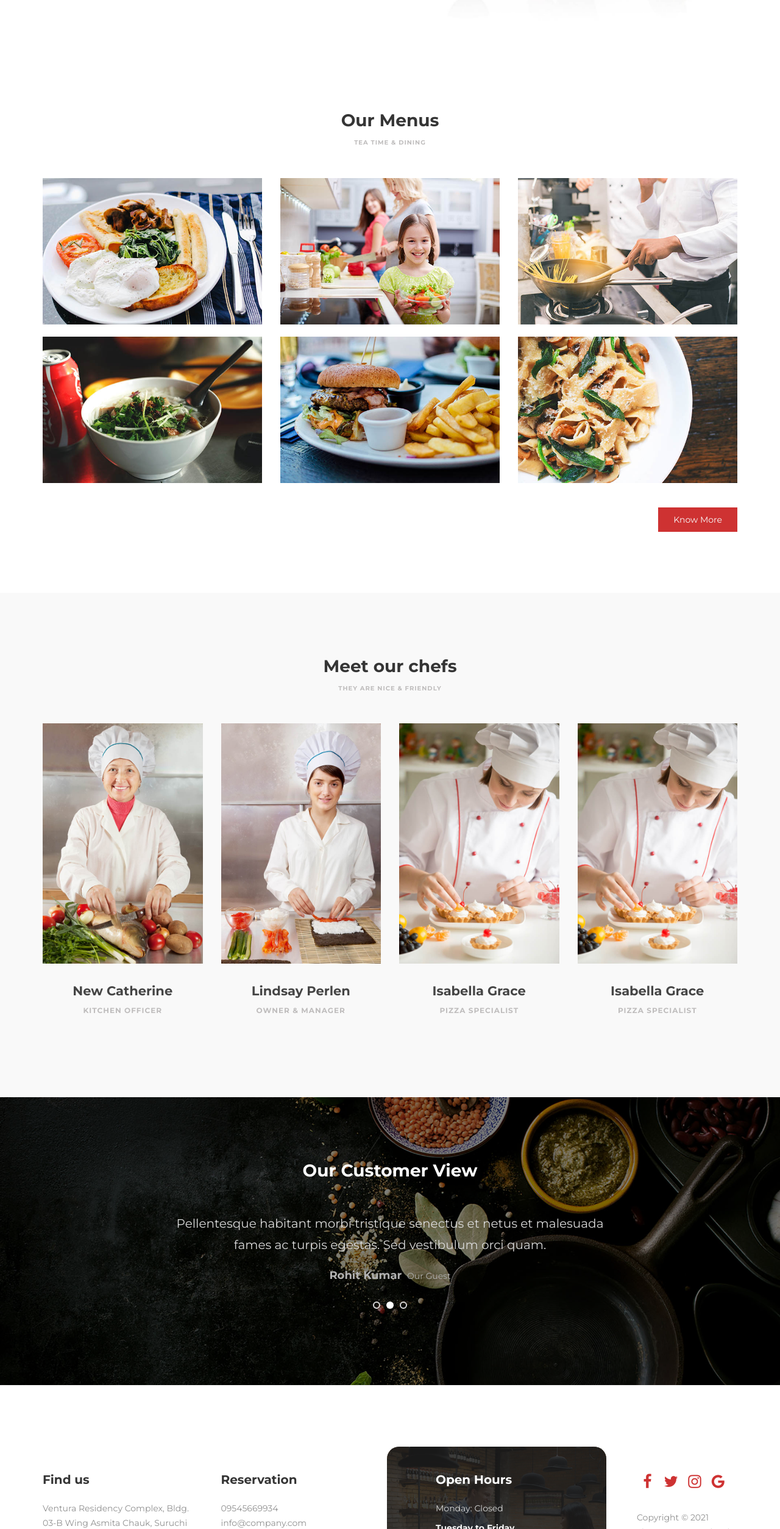
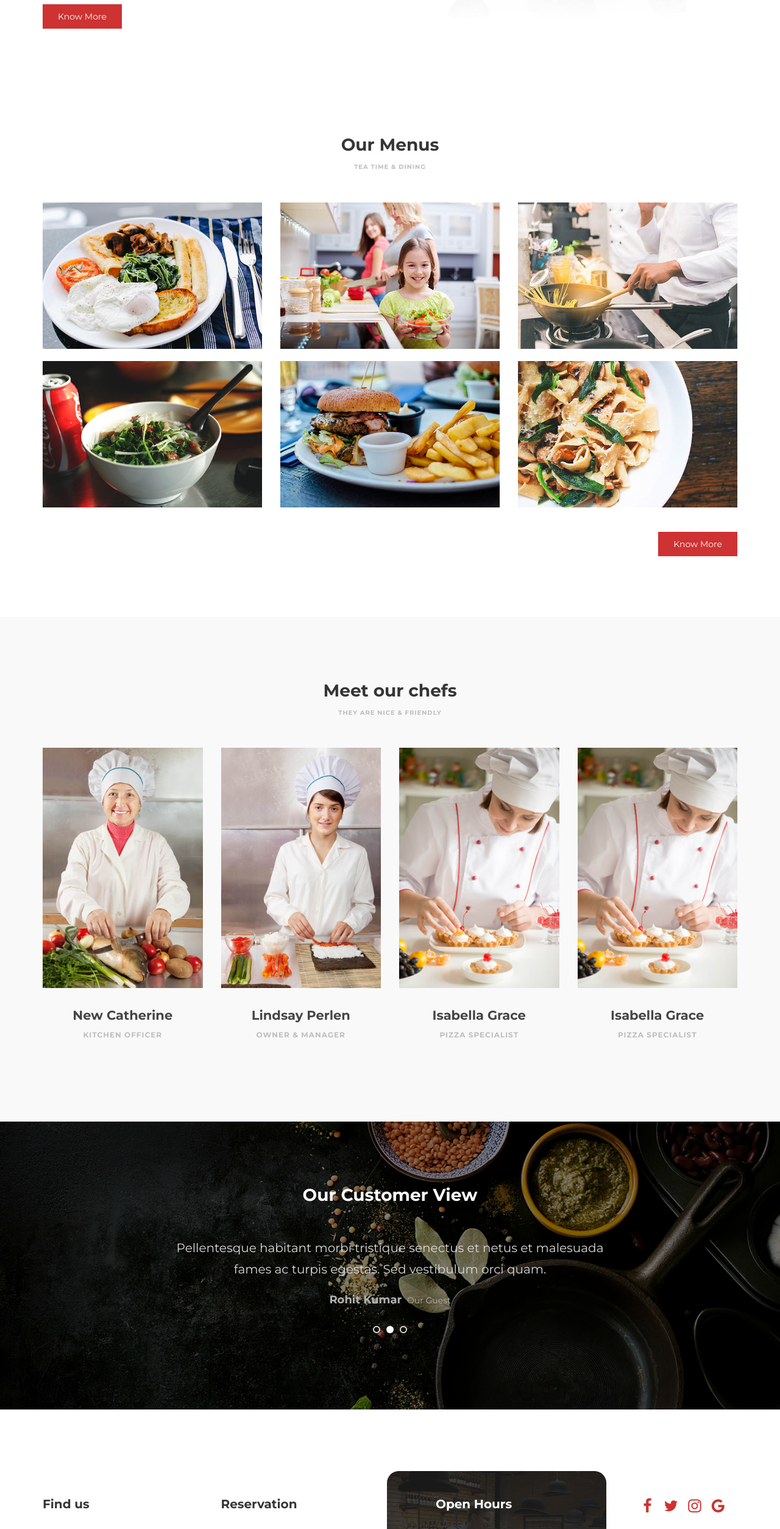
Before and after one commit to vikaspandey18/resturant, a plain HTML site: page index.html in a window 1280 px wide. Shown: the part 1089-3596 px from the top of the page at 61% size. Drawn offline with Linux system fonts and the light colour scheme.

Commit message:
Changes in the file Section

```diff
--- a/index.html
+++ b/index.html
@@ -121,6 +121,9 @@
                               <div class="wow fadeInUp" data-wow-delay="0.4s">
                                    <p>Fusce hendrerit malesuada lacinia. Donec semper semper sem vitae malesuada. Proin scelerisque risus et ipsum semper molestie sed in nisi. Ut rhoncus congue lectus, rhoncus venenatis leo malesuada id.</p>
                                    <p>Sed elementum vel felis sed scelerisque. In arcu diam, sollicitudin eu nibh ac, posuere tristique magna. You can use this template for your cafe or restaurant website. Please tell your friends about . Thank you.</p>
+                              </div>
+                              <div class="wow fadeInUp">
+                                   <a href="about.html" class="section-btn btn btn-default smoothScroll">Know More</a>
                               </div>
                          </div>
                     </div>
@@ -435,7 +438,7 @@
                                    <h2 class="wow fadeInUp" data-wow-delay="0.2s">Reservation</h2>
                               </div>
                               <address class="wow fadeInUp" data-wow-delay="0.4s">
-                                   <p><a href="tel:09545669934">09545669934</a></p>
+                                   <p><a href="tel:09545669934">095456-69934</a></p>
                                    <p><a href="mailto:info@company.com">info@company.com</a></p>
                                    <p>LINE: eatery247 </p>
                               </address>
```
Also changed, not shown: about.html (+1 -1 lines), contact.html (+1 -1 lines), gallery.html (+1 -1 lines), ourstory.html (+1 -1 lines).
